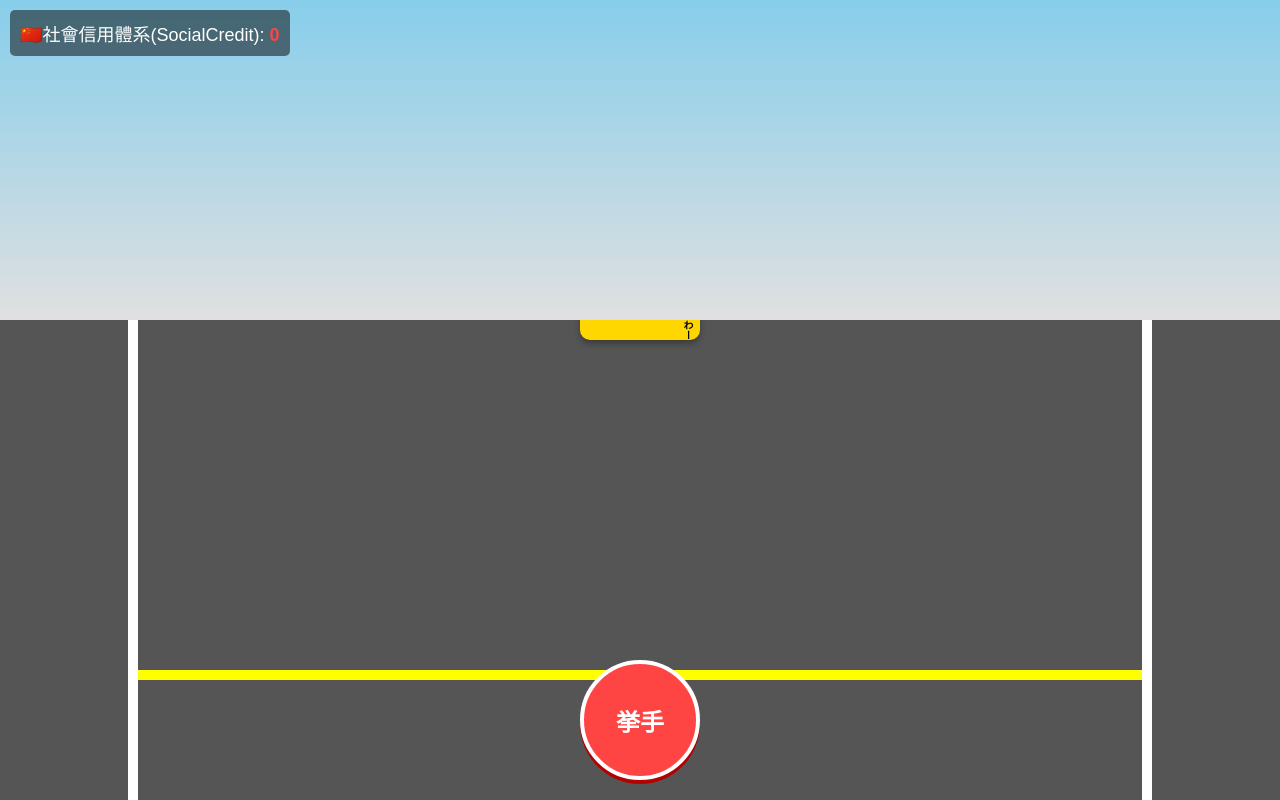
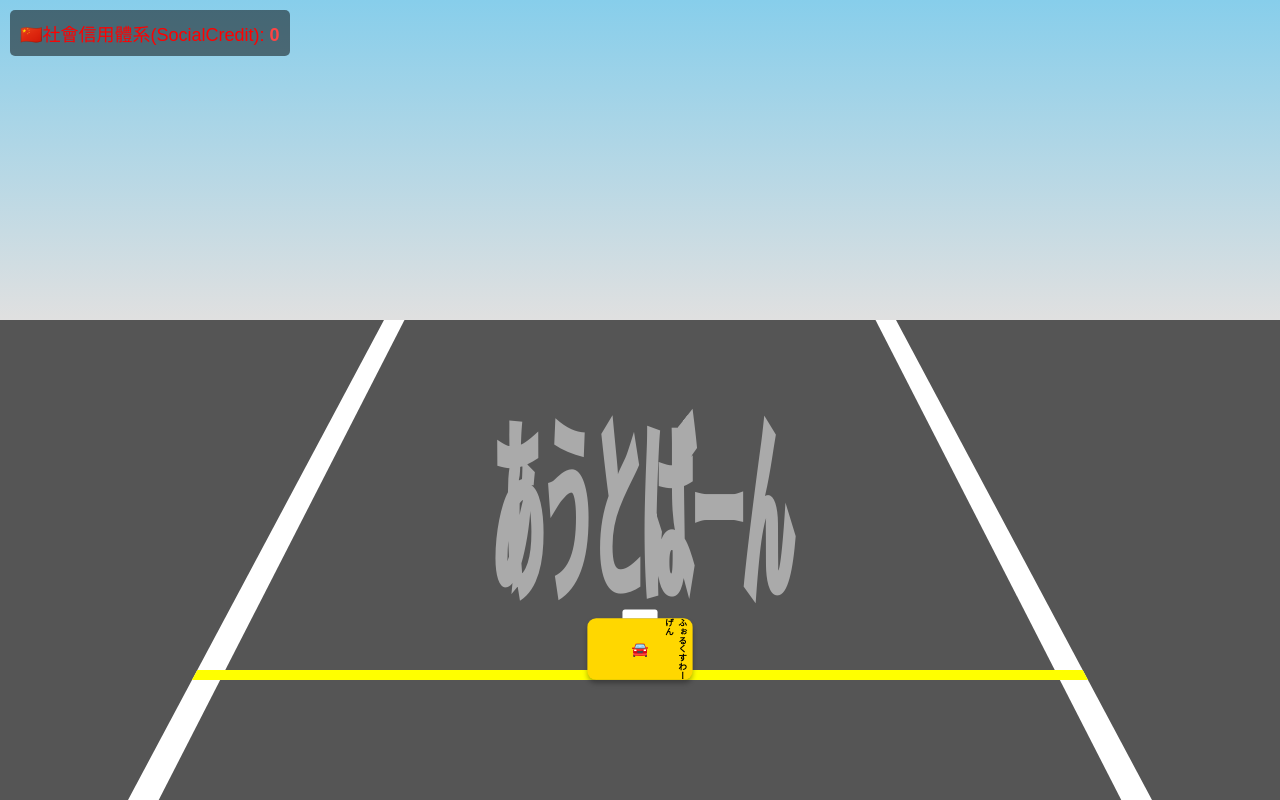
Before and after one commit to iamthe000/Roman-style-taxi, a plain HTML site: page index.html in a window 1280 px wide. Drawn offline with Linux system fonts and the light colour scheme.

Commit message:
index.html を更新

```diff
--- a/index.html
+++ b/index.html
@@ -26,11 +26,13 @@ if ('serviceWorker' in navigator) {
             position: relative;
             width: 100vw;
             height: 100vh;
+            cursor: pointer;
             background: linear-gradient(to bottom, #87CEEB 0%, #e0e0e0 40%, #555 40%);
             display: flex;
             flex-direction: column;
             align-items: center;
             overflow: hidden;
+            -webkit-tap-highlight-color: transparent;
         }
 
         #road {
@@ -38,11 +40,35 @@ if ('serviceWorker' in navigator) {
             top: 40%;
             bottom: 0;
             width: 80%;
+            background-color: white;
+            box-sizing: border-box;
+            clip-path: polygon(25% 0, 75% 0, 100% 100%, 0% 100%);
+            pointer-events: none;
+            z-index: 1;
+        }
+
+        #road-surface {
+            position: absolute;
+            top: 0;
+            left: 0;
+            width: 100%;
+            height: 100%;
             background-color: #555;
-            border-left: 10px solid white;
-            border-right: 10px solid white;
-            box-sizing: border-box;
-            overflow: hidden;
+            clip-path: polygon(27% 0, 73% 0, 97% 100%, 3% 100%);
+            z-index: 0;
+        }
+
+        #road-text {
+            position: absolute;
+            top: 30%;
+            width: 100%;
+            text-align: center;
+            font-size: 50px;
+            font-weight: bold;
+            color: rgba(255, 255, 255, 0.5);
+            transform: scaleY(4);
+            pointer-events: none;
+            z-index: 0;
         }
 
         #stop-line {
@@ -92,12 +118,13 @@ if ('serviceWorker' in navigator) {
             position: absolute;
             top: 10px;
             left: 10px;
-            color: white;
+            color: red;
             font-size: 18px;
             background: rgba(0,0,0,0.5);
             padding: 10px;
             border-radius: 5px;
-            z-index: 10;
+            z-index: 20;
+            pointer-events: none;
         }
 
         #social-credit {
@@ -105,50 +132,31 @@ if ('serviceWorker' in navigator) {
             color: #ff4444;
         }
 
-        #raise-hand-btn {
-            position: absolute;
-            bottom: 20px;
-            width: 120px;
-            height: 120px;
-            border-radius: 50%;
-            background-color: #ff4444;
-            border: 4px solid white;
-            color: white;
-            font-size: 24px;
-            font-weight: bold;
-            display: flex;
-            justify-content: center;
-            align-items: center;
-            cursor: pointer;
-            z-index: 10;
-            box-shadow: 0 4px 0 #b30000;
-        }
-
-        #raise-hand-btn:active {
-            transform: translateY(4px);
-            box-shadow: none;
-        }
 
         #pop-up-char {
             position: absolute;
-            bottom: 25%;
-            right: -200px;
-            width: 200px;
-            height: 200px;
-            text-align: center;
-            line-height: 100px;
-            transition: right 0.3s cubic-bezier(0.175, 0.885, 0.32, 1.275);
-            z-index: 5;
-            background-image: url('main.png');
-            background-size: contain;
-            background-repeat: no-repeat;
-            background-position: center;
+            bottom: 20%;
+            right: 0;
+            width: 35vw;
+            max-width: 200px;
+            height: auto;
+
+
+            transform: translateX(120%);
+            transition: transform 0.3s cubic-bezier(0.175, 0.885, 0.32, 1.275);
+
+            z-index: 10; /* Roadより手前に表示 */
+            pointer-events: none;
+            display: flex;
+            justify-content: center;
+            align-items: flex-end;
         }
 
         #pop-up-char img {
-            max-width: 100%;
-            max-height: 100%;
-
+            width: 100%;
+            height: auto;
+            object-fit: contain;
+            filter: drop-shadow(2px 4px 6px black);
         }
 
         #message {
@@ -161,8 +169,10 @@ if ('serviceWorker' in navigator) {
             font-weight: bold;
             text-shadow: 2px 2px white;
             display: none;
-            z-index: 20;
+            z-index: 30;
             text-align: center;
+            pointer-events: none;
+            width: 100%;
         }
 
     </style>
@@ -175,11 +185,11 @@ if ('serviceWorker' in navigator) {
     </div>
 
     <div id="road">
+        <div id="road-surface">
+            <div id="road-text">あうとばーん</div>
+        </div>
+
         <div id="stop-line"></div>
-
-        <div id="pop-up-char">
-            <img src="main.png" alt="おじいちゃん">
-        </div>
 
         <div id="taxi">
             <div id="taxi-roof"></div>
@@ -188,45 +198,50 @@ if ('serviceWorker' in navigator) {
         </div>
     </div>
 
+    <div id="pop-up-char">
+        <img src="main.png" alt="おじいちゃん">
+    </div>
+
     <div id="message"></div>
-
-    <button id="raise-hand-btn">挙手</button>
 </div>
 
 <script>
     // ゲーム設定
+    const gameContainer = document.getElementById('game-container');
     const taxi = document.getElementById('taxi');
     const road = document.getElementById('road');
     const stopLine = document.getElementById('stop-line');
-    const btn = document.getElementById('raise-hand-btn');
     const scoreDisplay = document.getElementById('social-credit');
     const popUpChar = document.getElementById('pop-up-char');
     const messageEl = document.getElementById('message');
 
     let score = 0;
-    let speedBase = 0.5; // 初速（% of height per frame）
-    let positionY = -20; // タクシーの初期位置 (%)
+    let speedBase = 0.5;
+    let positionY = -20;
     let isMoving = true;
     let animationId;
+    let taxiSpeed;
 
     // ゲームループ
     function gameLoop() {
         if (!isMoving) return;
 
-        // 速度計算 (指数関数的に早くなる)
-        // 1.15 の score乗
-        let currentSpeed = speedBase * Math.pow(1.15, score);
-
-        // 最大速度制限（速すぎると見えないため）
-        if (currentSpeed > 8) currentSpeed = 8;
-
-        positionY += currentSpeed;
+        positionY += taxiSpeed;
 
         if (positionY > 120) {
-            // 通り過ぎた場合（失敗）
             resetTaxi();
         } else {
+            const minY = -20;
+            const maxY = 100;
+            const minScale = 0.2;
+            const maxScale = 1.2;
+
+            let scale = minScale + (maxScale - minScale) * (positionY - minY) / (maxY - minY);
+            if (scale < minScale) scale = minScale;
+            if (scale > maxScale) scale = maxScale;
+
             taxi.style.top = positionY + '%';
+            taxi.style.transform = `translateX(-50%) scale(${scale})`;
             animationId = requestAnimationFrame(gameLoop);
         }
     }
@@ -235,45 +250,32 @@ if ('serviceWorker' in navigator) {
     function resetTaxi() {
         positionY = -20;
         taxi.style.top = positionY + '%';
+        taxi.style.transform = `translateX(-50%) scale(0.2)`;
         hideCharacter();
-        // 動き再開
+        taxiSpeed = Math.random() * 3 + 1;
         isMoving = true;
         cancelAnimationFrame(animationId);
         animationId = requestAnimationFrame(gameLoop);
     }
 
-    // 挙手ボタンの処理
-    function checkTiming() {
+    // 挙手アクションの処理
+    function checkTiming(e) {
         if (!isMoving) {
-            // 停止中なら何もしない
             return;
         }
 
-        // 厳密なピクセル計算
         const taxiRect = taxi.getBoundingClientRect();
         const lineRect = stopLine.getBoundingClientRect();
-        const roadRect = road.getBoundingClientRect();
 
-        // 判定基準
         const taxiTop = taxiRect.top;
         const taxiBottom = taxiRect.bottom;
         const lineTop = lineRect.top;
         const lineBottom = lineRect.bottom;
 
-        // 許容範囲 (px) - これを狭くすると難しくなる
-        const tolerance = 10;
 
-        // 成功条件: タクシーの底部が停止線の底部より上で、かつ停止線の底部に十分近い
-        // または、停止線がタクシーの範囲内にほぼ完全に収まっている場合など
-
-        // 修正された成功条件: タクシーの中心が黄色い線の範囲内に収まっている
-        // ここでは「タクシーの底部」が「停止線」に「重なっている」条件を厳しくする
-
-        // 成功条件: タクシーが停止線に重なっている
         if (taxiBottom > lineTop && taxiTop < lineBottom) {
             success();
         } else {
-            // 失敗...
             fail();
         }
     }
@@ -287,13 +289,15 @@ if ('serviceWorker' in navigator) {
 
         messageEl.textContent = "好機!!";
         messageEl.style.display = 'block';
+        messageEl.style.color = 'red';
+        messageEl.style.textShadow = '2px 2px white';
 
         showCharacter();
 
         setTimeout(() => {
-             messageEl.style.display = 'none'; // メッセージを消す
+             messageEl.style.display = 'none';
              resetTaxi();
-        }, 500);
+        }, 1000); // キャラクターを少し長く見せるために時間を500msから1000msに延長
     }
 
     function fail() {
@@ -314,29 +318,30 @@ if ('serviceWorker' in navigator) {
             taxi.style.backgroundColor = '#FFD700';
 
             resetTaxi();
-        }, 300); // 失敗メッセージは少し短く表示
+        }, 300);
     }
 
     function showCharacter() {
 
-        popUpChar.style.right = '0px';
+        popUpChar.style.transform = 'translateX(-10%)';
     }
 
     function hideCharacter() {
-
-        popUpChar.style.right = '-200px';
+        popUpChar.style.transform = 'translateX(120%)';
     }
 
     // イベントリスナー
-    btn.addEventListener('touchstart', (e) => {
-        e.preventDefault(); // デフォルトのズームなどを防止
-        checkTiming();
-    }, { passive: false }); // passive: falseを追加してpreventDefaultを有効にする
+    gameContainer.addEventListener('touchstart', (e) => {
+        e.preventDefault();
+        checkTiming(e);
+    }, { passive: false });
 
-    btn.addEventListener('mousedown', checkTiming);
+    gameContainer.addEventListener('mousedown', (e) => {
+        checkTiming(e);
+    });
 
     // スタート
-    animationId = requestAnimationFrame(gameLoop);
+    resetTaxi();
 
 </script>
 </body>
```
